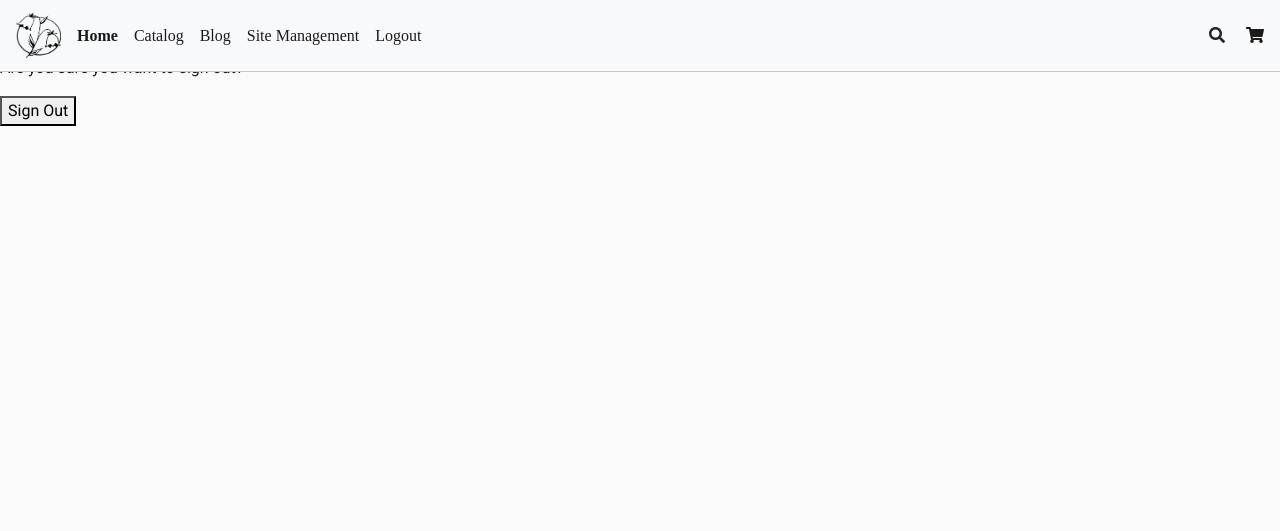
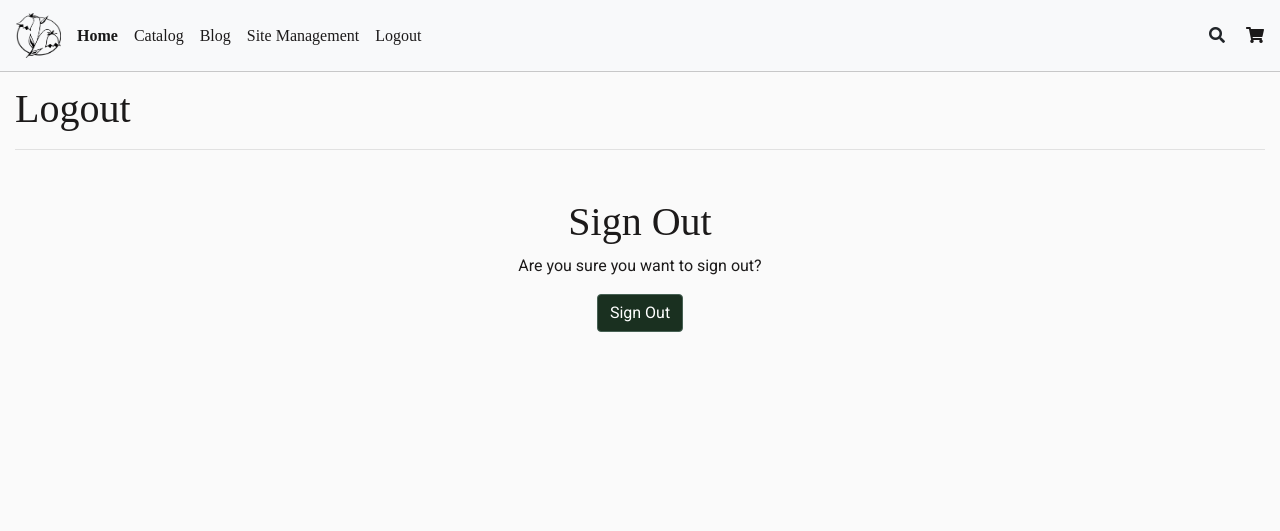
Before and after one commit to kevinoc554/druidsgrovedice, a Django app: page /accounts/logout/ in a window 1280 px wide. Shown: the top 531 px of the page. Run offline with Django 4.2, Linux system fonts and the light colour scheme; the visitor is signed in with stand-in values (Sample User, id 1); some libraries are stand-ins or nearby versions; some web fonts are replaced.

Commit message:
style: set styling and layout for allauth logout template

```diff
--- a/templates/allauth/account/logout.html
+++ b/templates/allauth/account/logout.html
@@ -5,6 +5,12 @@
 {% block head_title %}{% trans "Sign Out" %}{% endblock %}
 
 {% block content %}
+<div class="container-fluid allauth-container">
+  <h1>Logout</h1>
+  <hr>
+</div>
+
+<div class="container text-center mt-5">
   <h1>{% trans "Sign Out" %}</h1>
 
   <p>{% trans 'Are you sure you want to sign out?' %}</p>
@@ -12,10 +18,10 @@
   <form method="post" action="{% url 'account_logout' %}">
     {% csrf_token %}
     {% if redirect_field_value %}
-  <input type="hidden" name="{{ redirect_field_name }}" value="{{ redirect_field_value }}"/>
+    <input type="hidden" name="{{ redirect_field_name }}" value="{{ redirect_field_value }}" />
     {% endif %}
-  <button type="submit">{% trans 'Sign Out' %}</button>
+    <button type="submit" class="btn btn-primary accent-btn">{% trans 'Sign Out' %}</button>
   </form>
-
+</div>
 
 {% endblock %}
```
Lines whose indentation alone changed are shown as unchanged.
